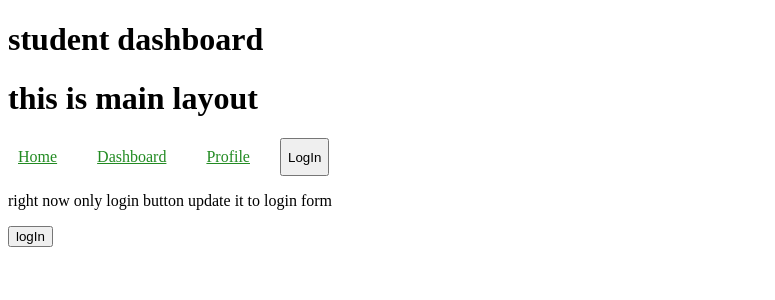
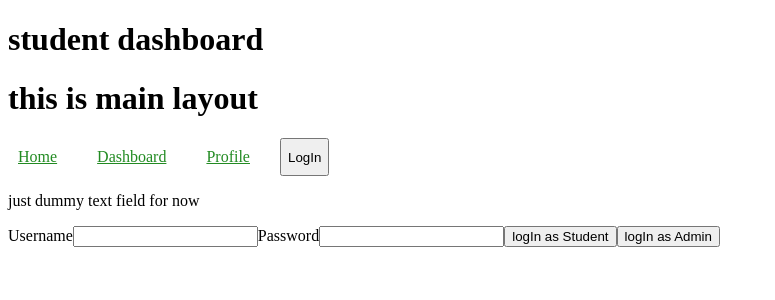
Before and after one commit to sargamsubedi/React-Mini-Project, a React (Vite) app in the folder StudentDashboard/: page /login in a window 1280 px wide. Shown: the top 300 px of the page, without its empty margins (0-775 px from the left). Built offline with nearby package versions, Linux system fonts and the light colour scheme.

Commit message:
add: role based authorization

```diff
--- a/StudentDashboard/src/App.jsx
+++ b/StudentDashboard/src/App.jsx
@@ -12,6 +12,9 @@ import Assignment from './pages/Assignment'
 import Exam from './pages/Exam'
 import Login from './pages/Login'
 import ProtectedRoutes from './layouts/ProtectedRoutes'
+import RoleProtectedRoute from './layouts/RoleProtectedRoute'
+import AddNewSubject from './pages/AddNewSubject'
+import Unauthorized from './pages/Unauthorized'
 function App() {
 
   return (
@@ -22,13 +25,17 @@ function App() {
 
         <Route element={<MainLayout />} >
 
+          {/* access to anyone loggedin and non-loggedin users */}
           <Route path='/' element={<Home />} />
 
           <Route path='login' element={<Login />} />
 
-          <Route element ={<ProtectedRoutes/>}>
+          {/* access to logged in users only with any role */}
+          <Route element={<ProtectedRoutes />}>
 
             <Route path="profile" element={<Profile />} />
+
+            <Route path="unauthorized" element={<Unauthorized />} />
 
             <Route path="dashboard" element={<DashboardLayout />} >
 
@@ -40,6 +47,14 @@ function App() {
 
               <Route path='exam' element={<Exam />} />
 
+
+            </Route>
+
+              {/* for admin access only */}
+
+            <Route element={<RoleProtectedRoute />}>
+
+              <Route path='addnewsubject' element={<AddNewSubject />} />
             </Route>
           </Route>
         </Route>
--- a/StudentDashboard/src/components/Navbar.jsx
+++ b/StudentDashboard/src/components/Navbar.jsx
@@ -5,6 +5,7 @@ function Navbar()
 {
     const isLoggedIn = useAuth(state=> state.isLoggedIn)
     const logOut = useAuth(state=> state.logOut)
+    const role = useAuth(state=> state.role)
     const navigate = useNavigate();
     return(
         <nav>
@@ -12,7 +13,13 @@ function Navbar()
             <Link to={"/"}>Home</Link>
             <Link to={"dashboard"}>Dashboard</Link>
             <Link to={"profile"}>Profile</Link>
+
             {
+                role==="admin" && <Link to={"addnewsubject"}>Add New Subject</Link>
+            }
+
+            {
+
                 isLoggedIn ?
                 <button
                     onClick={()=>{
--- a/StudentDashboard/src/layouts/ProtectedRoutes.jsx
+++ b/StudentDashboard/src/layouts/ProtectedRoutes.jsx
@@ -8,7 +8,9 @@ function ProtectedRoutes(){
 
     if(!isLoggedIn) {
 
-        return <Navigate to={"login"} state={{from: location}}/>}
+        return <Navigate to={"login"} state={{from: location}}/>
+    }
+
     else return <Outlet />
 
 }
--- /dev/null
+++ b/StudentDashboard/src/layouts/RoleProtectedRoute.jsx
@@ -0,0 +1,11 @@
+import { Navigate, Outlet } from "react-router-dom"
+import { useAuth } from "../store/useAuth"
+
+function RoleProtectedRoute()
+{
+    const role = useAuth(state=>state.role)
+
+    if(role==="admin") return <Outlet />
+    else return <Navigate to={"unauthorized"}/>
+}
+export default RoleProtectedRoute
--- /dev/null
+++ b/StudentDashboard/src/pages/AddNewSubject.jsx
@@ -0,0 +1,7 @@
+function AddNewSubject()
+{
+    return(
+        <h1>this page is for admin access only . Here admin can add new subject</h1>
+    )
+}
+export default AddNewSubject;
--- a/StudentDashboard/src/pages/Login.jsx
+++ b/StudentDashboard/src/pages/Login.jsx
@@ -7,19 +7,24 @@ function Login()
     const location = useLocation();
     const logIn = useAuth(state=>state.logIn)
     const navigate = useNavigate();
-    function handleLogIn()
+    function handleLogIn(role)
     {
         // if from is null navigate to home
     const from = location.state?.from?.pathname  || "/"
 
-        logIn();
+        logIn(role);
         navigate(from ,{replace:true}) // replace :true if for Replace the current entry in the history stack instead of pushing a new one (so when user back it doesnt goto login page again )
     }
     return(
-        <>
-        <p>right now only login button update it to login form</p>
-        <button onClick={handleLogIn}>logIn</button>
-        </>
+        <div className="login-form">
+            <p>just dummy text field for now </p>
+            <label>Username</label>
+        <input type="text"  />
+            <label>Password</label>
+        <input type="password"  />
+        <button onClick={()=>handleLogIn("student")}>logIn as Student</button>
+        <button onClick={()=> handleLogIn("admin")}>logIn as Admin</button>
+        </div>
     )
 }
 
--- /dev/null
+++ b/StudentDashboard/src/pages/Unauthorized.jsx
@@ -0,0 +1,8 @@
+function Unauthorized()
+{
+    return(
+        <h1>You are unauthorized to view this page ..</h1>
+    )
+}
+
+export default Unauthorized;
--- a/StudentDashboard/src/store/useAuth.js
+++ b/StudentDashboard/src/store/useAuth.js
@@ -6,14 +6,20 @@ export const useAuth = create(persist(
 (set) => ({
 
     isLoggedIn: false,
-    logIn: (location) => {
+    role:"",
+    logIn: (role) => {
         set((state) => (
-            { isLoggedIn: true }
+            { isLoggedIn: true,
+            role: role
+             }
         ))
     },
     logOut: () => {
         set((state) => (
-            { isLoggedIn: false }
+            { isLoggedIn: false,
+                role:"" // reset role
+
+             }
         ))
     }
 
```
